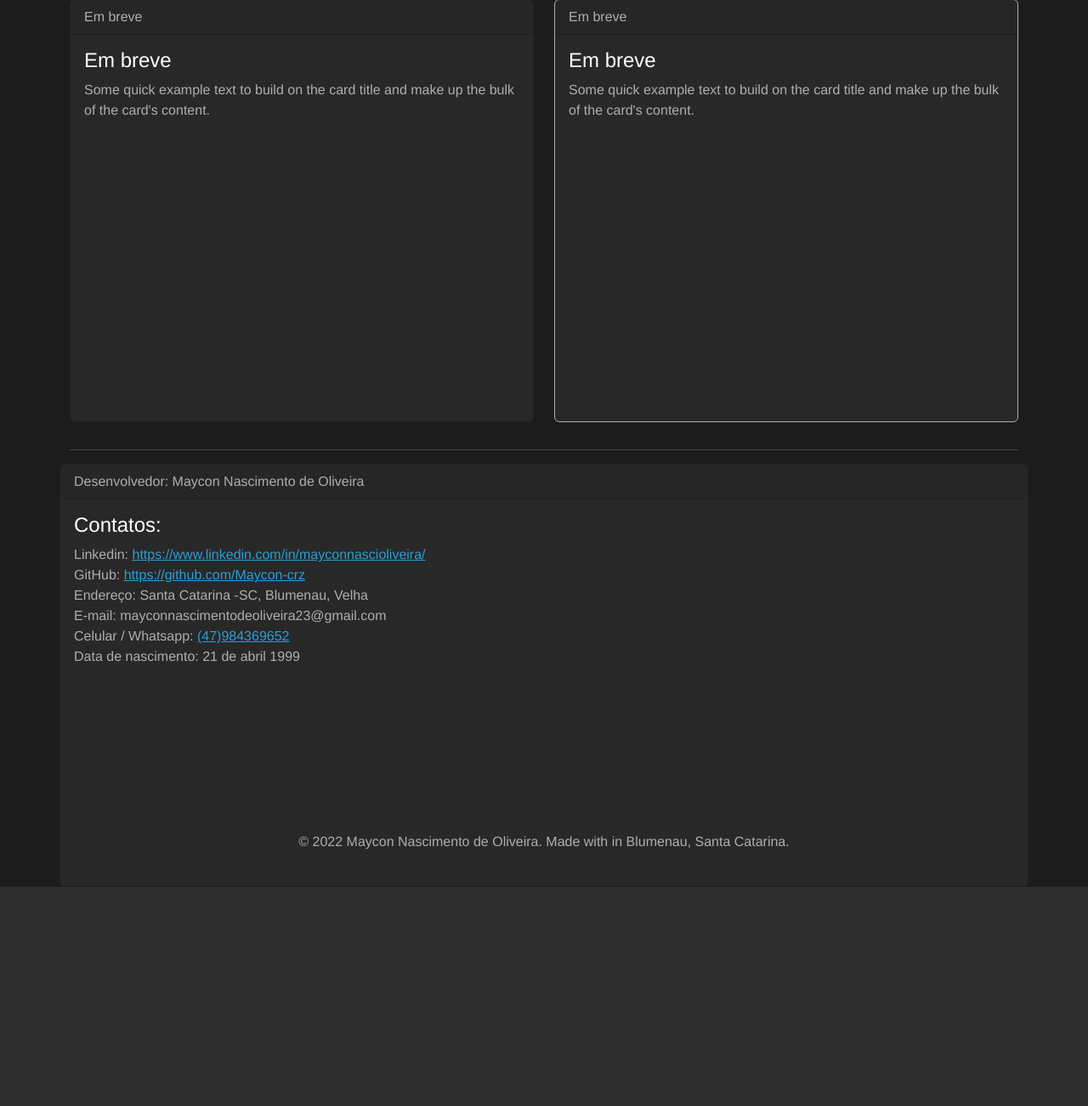
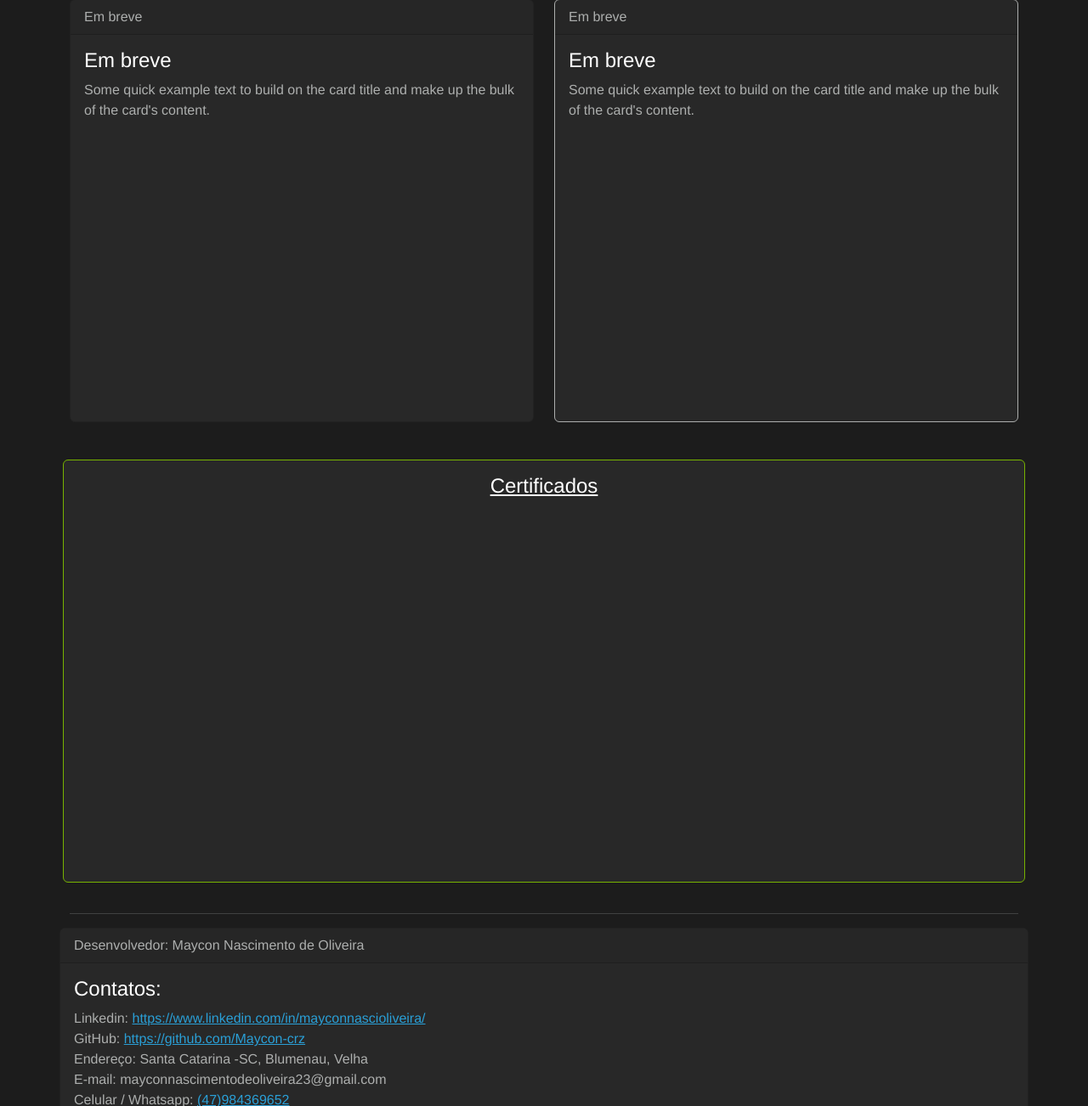
Before and after one commit to Maycon-crz/maycon-crz.github.io, a PHP site: page / in a window 1280 px wide. Shown: the part 1860-3162 px from the top of the page at 85% size. Before the commit the page ends 2904 px from the top, so only its background shows below. Run offline with PHP 8.4, Linux system fonts and the light colour scheme; some libraries are stand-ins or nearby versions.

Commit message:
Adicionando print dos certificados

```diff
--- a/assets/css/style.css
+++ b/assets/css/style.css
@@ -79,6 +79,10 @@
 .projectImages img{
     border-radius: 10px;
 }
+.certificatesImg{
+    max-width: 690px !important;
+    height: 390px !important;
+}
 
 .cardsDisplayNone{
     display: none;
--- a/index.html
+++ b/index.html
@@ -320,6 +320,27 @@
                 </div>
             </article>
         </section>
+        <section class="row">
+            <article class="col-12 mt-4 p-1">
+                <div class="card border-success mb-3">
+                    <div class="card-body d-flex align-items-end flex-column">
+                        <h4 class="card-title text-center"><a href="https://www.linkedin.com/in/mayconnascioliveira/"
+                            class="text-white" target="_blank">Certificados</a>
+                        </h4>
+                        <div class="text-center mt-auto p-2 bd-highlight">
+                            <amp-base-carousel loop="true" width="130" height="90" layout="responsive">
+                                <amp-img src="assets/img/certificates/php_avancado.PNG" layout="responsive" class="certificatesImg"></amp-img>
+                                <amp-img src="assets/img/certificates/inteligencia_artificial.PNG" layout="responsive" class="certificatesImg"></amp-img>
+                                <amp-img src="assets/img/certificates/lgpd.PNG" layout="responsive" class="certificatesImg"></amp-img>
+                                <amp-img src="assets/img/certificates/flutter_1.PNG" layout="responsive" class="certificatesImg"></amp-img>
+                                <amp-img src="assets/img/certificates/flutter_2.PNG" layout="responsive" class="certificatesImg"></amp-img>
+                                <amp-img src="assets/img/certificates/flutter_3.PNG" layout="responsive" class="certificatesImg"></amp-img>
+                            </amp-base-carousel>
+                        </div>
+                    </div>
+                </div>
+            </article>
+        </section>
     </main>
     <div class="container">
         <hr />
```
Also changed, not shown: assets/img/certificates/flutter_1.PNG (added), assets/img/certificates/flutter_2.PNG (added), assets/img/certificates/flutter_3.PNG (added), assets/img/certificates/flutter_4.PNG (added), assets/img/certificates/inteligencia_artificial.PNG (added), assets/img/certificates/lgpd.PNG (added), assets/img/certificates/php_avancado.PNG (added).
